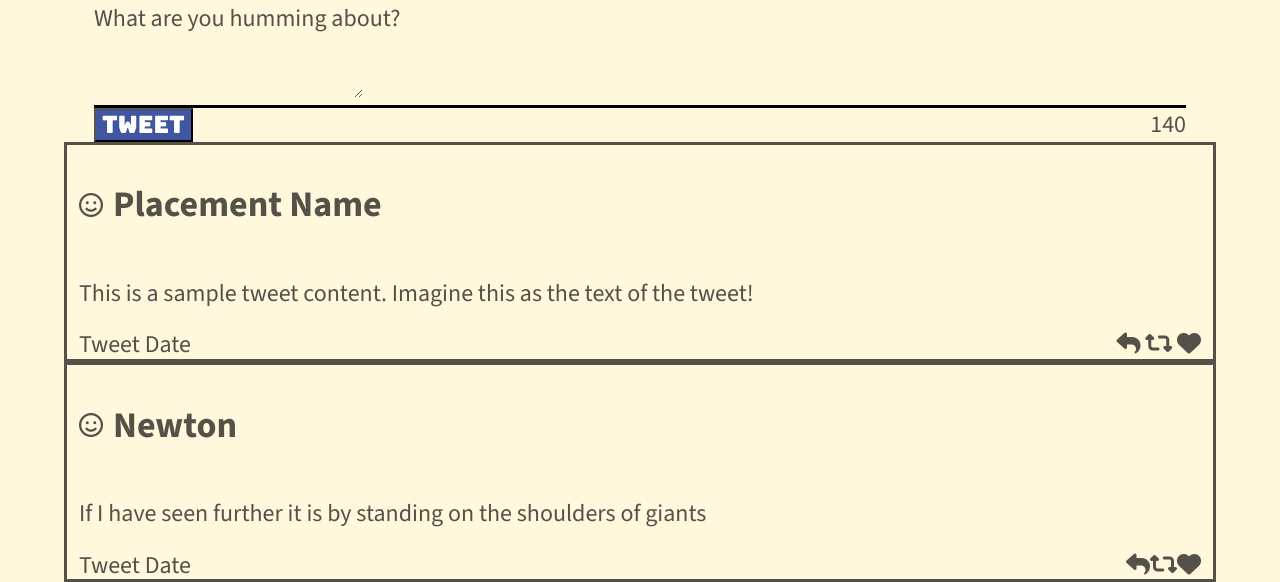
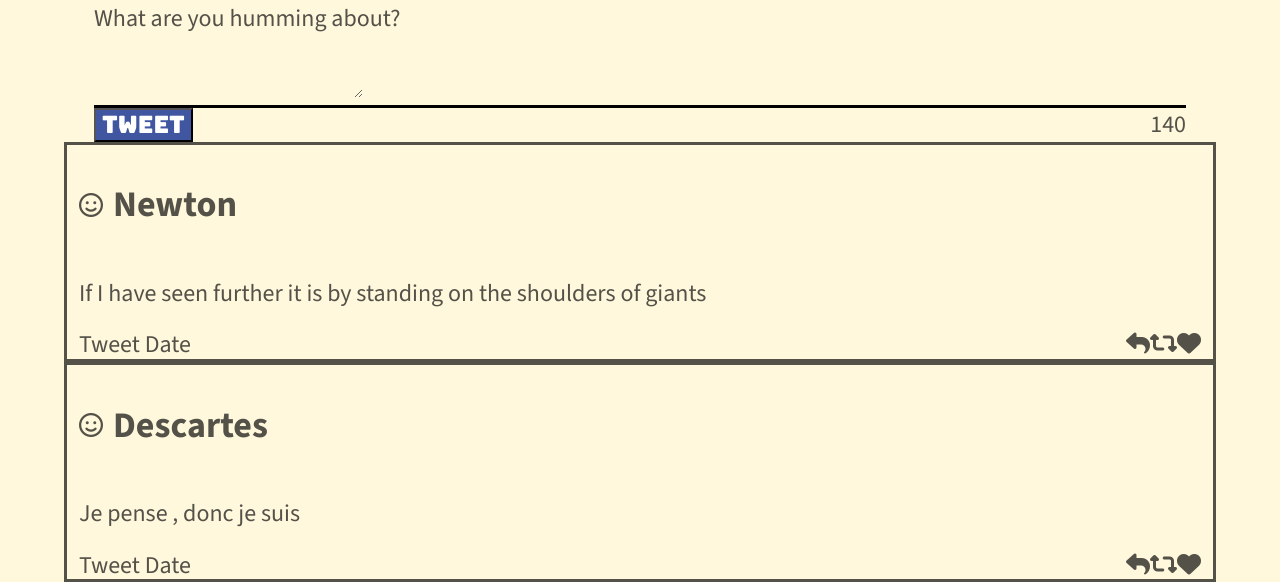
Before and after one commit to yeella905/tweeter, a website: page public/index.html in a window 1280 px wide. Shown: the part 616-1198 px from the top of the page. Drawn offline with nearby package versions, Linux system fonts and the light colour scheme.

Commit message:
add a renderTweet and createTweetElement function

```diff
--- a/public/index.html
+++ b/public/index.html
@@ -72,23 +72,6 @@
         </div>
       </form>
     </section>
-    <article class="tweet">
-      <header>
-        <div class="user-info">
-        <i class="fa-regular fa-face-smile"></i>
-        <h2>Placement Name</h2>
-      </div>
-      </header>
-      <p class= "text">This is a sample tweet content. Imagine this as the text of the tweet!</p>
-      <footer>
-        <span>Tweet Date</span>
-        <span class="tweet-icons">
-          <i class="fa-solid fa-reply"></i>
-          <i class="fa-solid fa-retweet"></i>
-          <i class="fa-solid fa-heart"></i>
-        </span>
-      </footer>
-    </article>
   </main>
   </body>
 </html>
--- a/public/scripts/client.js
+++ b/public/scripts/client.js
@@ -44,7 +44,7 @@ const createTweetFooter = function(day) {
 
 const createTweetElement = function(tweet) {
   let $tweet = $("<article>");
-
+  $tweet.addClass("tweet")
 const $header = createTweetHeader(tweet.user);
 $tweet.append($header);
 
@@ -58,25 +58,45 @@ $tweet.append($footer);
 
 return $tweet;
 }
-const hardCodetweet = {
+
+const data = [
+    {
       "user": {
         "name": "Newton",
-      "avatars": "https://i.imgur.com/73hZDYK.png",
+        "avatars": "https://i.imgur.com/73hZDYK.png"
+        ,
         "handle": "@SirIsaac"
       },
       "content": {
         "text": "If I have seen further it is by standing on the shoulders of giants"
       },
-    "created_at": 1738542698878
-  };
+      "created_at": 1461116232227
+    },
+    {
+      "user": {
+        "name": "Descartes",
+        "avatars": "https://i.imgur.com/nlhLi3I.png",
+        "handle": "@rd" },
+      "content": {
+        "text": "Je pense , donc je suis"
+      },
+      "created_at": 1461113959088
+    }
+  ]
 
-const $tweet = createTweetElement(hardCodetweet);
 
-$tweet.addClass("tweet")
+  const renderTweets = function(tweets) {
+    for (let tweet in tweets) {
+        $('#tweets-container').append(createTweetElement(tweets[tweet]));
+
+    }
+    // calls createTweetElement for each tweet
+    // takes return value and appends it to the tweets container
+  }
+
 
 
 $(document).ready(function() { //when the dom is loaded find the ID tweet container and append the new created tweet
   // Test / driver code (temporary)
-console.log($tweet); // to see what it looks like
-$('#tweets-container').append($tweet); // to add it to the page so we can make sure it's got all the right elements, classes, etc.
+renderTweets(data) // to add it to the page so we can make sure it's got all the right elements, classes, etc.
 });
```
Lines whose indentation alone changed are shown as unchanged.
